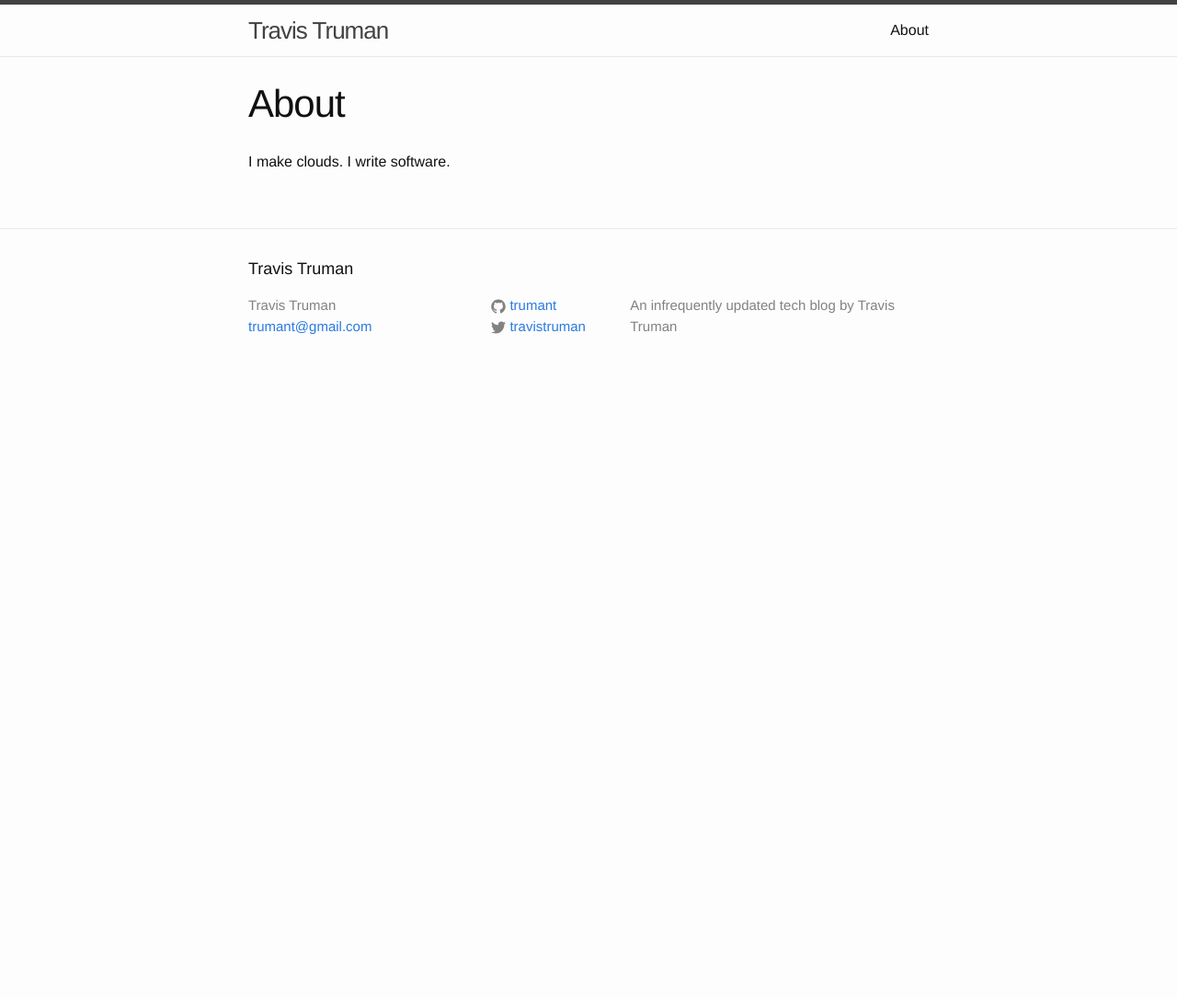
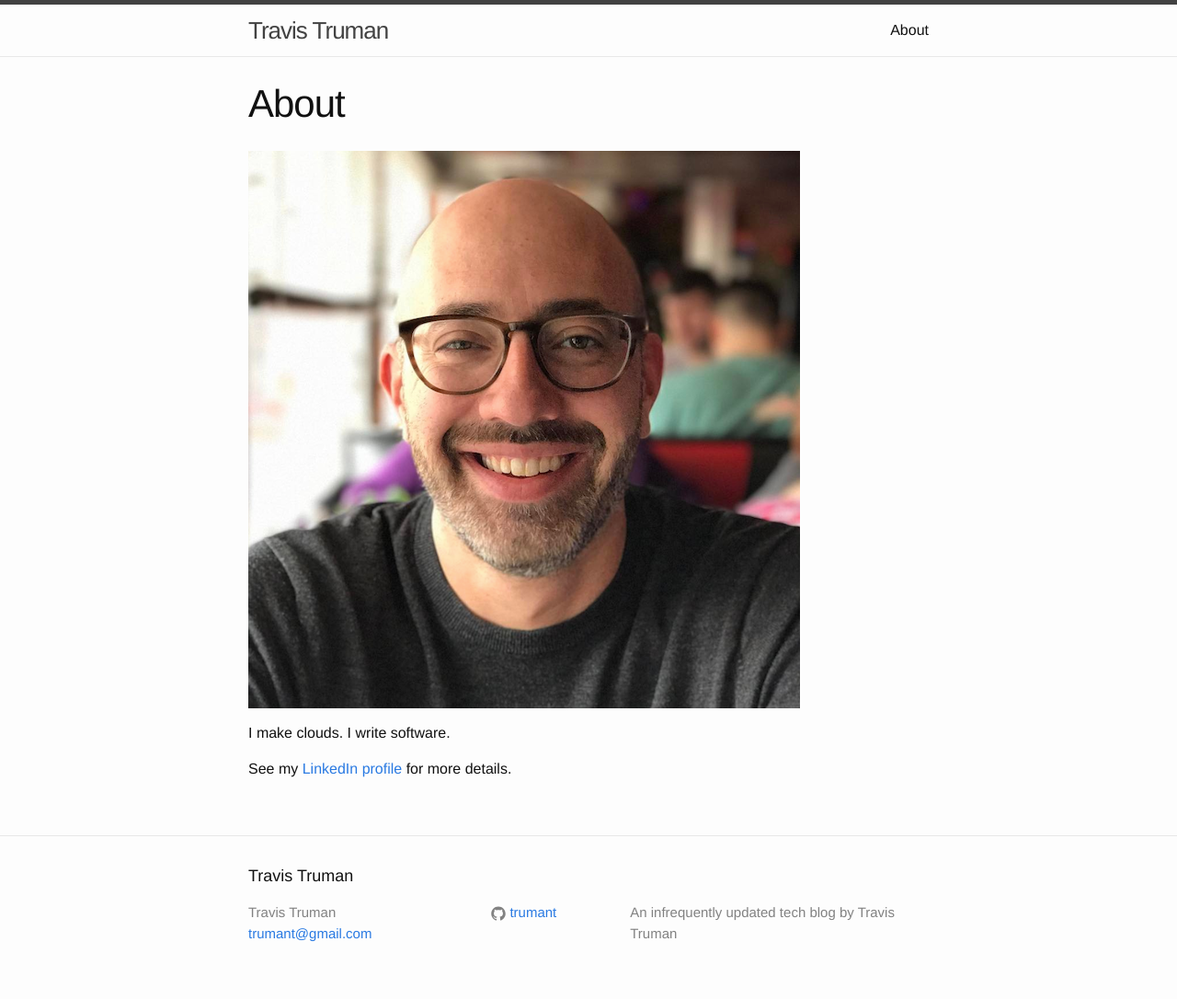
Before and after one commit to trumant/trumant.github.com, a Jekyll site: the page built from about.md, in a window 1280 px wide. Shown: the whole page at 92% size. Built offline with Jekyll 4.4.1, drawn with Linux system fonts in a browser that asks for light colours; before the commit the page ends 900 px from its top, so only the background shows below that.

Commit message:
Updating about

```diff
--- a/_config.yml
+++ b/_config.yml
@@ -11,7 +11,6 @@ email: trumant@gmail.com
 description: An infrequently updated tech blog by Travis Truman
 baseurl: "" # the subpath of your site, e.g. /blog
 url: "http://trumant.github.io" # the base hostname & protocol for your site
-twitter_username: travistruman
 github_username:  trumant
 timezone: America/New_York
 
--- a/about.md
+++ b/about.md
@@ -3,5 +3,8 @@ layout: page
 title: About
 permalink: /about/
 ---
+![Travis Truman](/assets/profile_pic.png)
 
 I make clouds. I write software.
+
+See my [LinkedIn profile](http://linkedin.com/in/travistruman/) for more details.
```
Also changed, not shown: assets/profile_pic.png (added).
